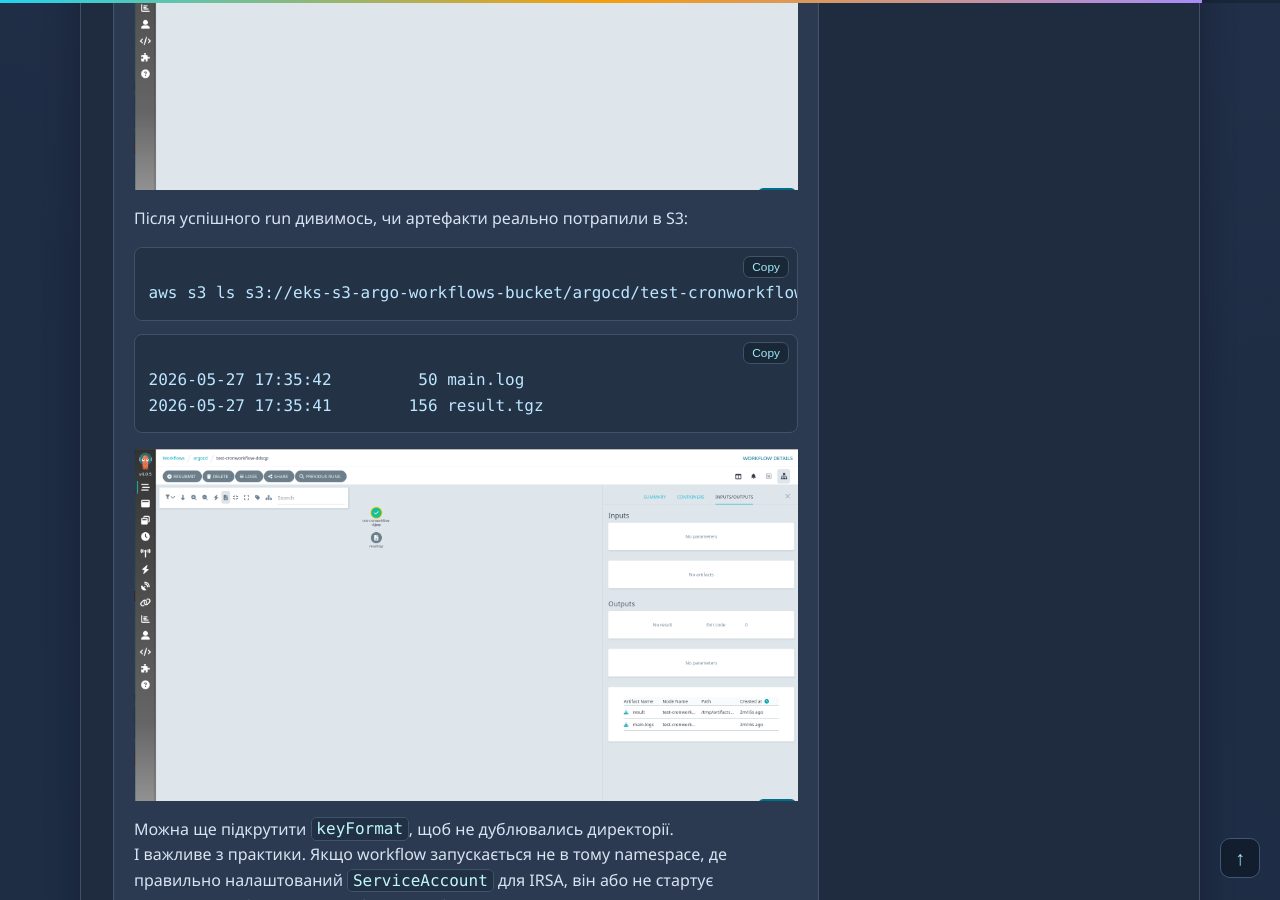
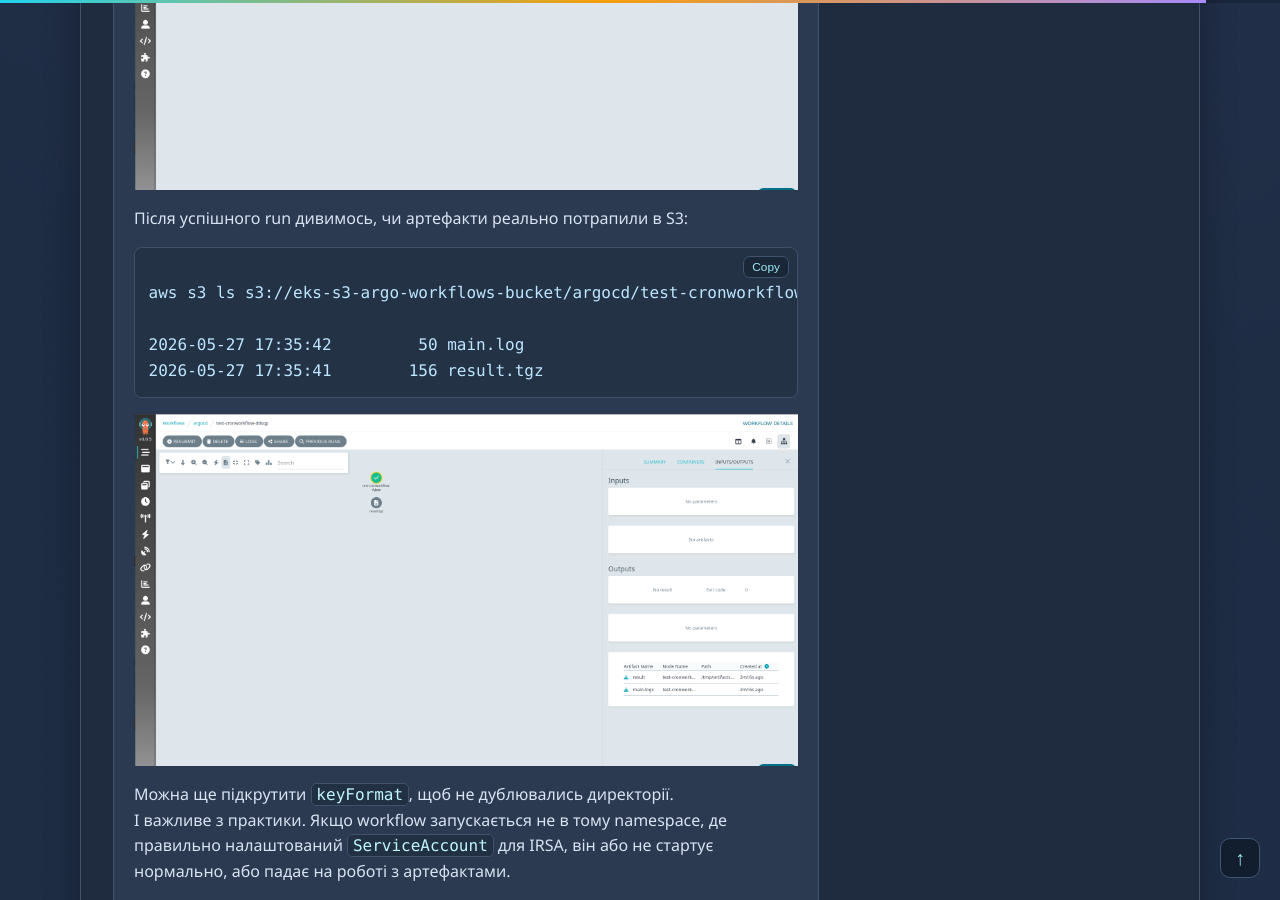
Before and after one commit to paparoot-devops/paparoot, a Jekyll site: the page built from _posts/2026-05-26-argo-workflows-v-eks.md, in a window 1280 px wide and 900 px high, scrolled down 12163 px. Built offline with Jekyll 4.4.1, drawn with Linux system fonts in a browser that asks for light colours.

Commit message:
add new post

````diff
--- a/_posts/2026-05-26-argo-workflows-v-eks.md
+++ b/_posts/2026-05-26-argo-workflows-v-eks.md
@@ -309,7 +309,9 @@ helm upgrade --install argo-workflows argo/argo-workflows \
 
 Далі заходимо по домену з Ingress (DNS, сподіваюсь, уже прописаний), логінимось через LDAP і отримуємо веб-інтерфейс.
 
-<img src="{{ '/assets/img/posts/argo-workflows-v-eks/argo-workflows-ui-login.png' | relative_url }}" alt="Argo Workflows UI" style="max-width: 920px; width: 100%; height: auto; display: block; margin: 12px auto;">
+<a href="{{ '/assets/img/posts/argo-workflows-v-eks/argo-workflows-ui-login.png' | relative_url }}" target="_blank" rel="noopener noreferrer">
+  <img src="{{ '/assets/img/posts/argo-workflows-v-eks/argo-workflows-ui-login.png' | relative_url }}" alt="Argo Workflows UI" style="max-width: 920px; width: 100%; height: auto; display: block; margin: 12px auto; cursor: zoom-in;">
+</a>
 
 ## Тестовий CronWorkflow
 
@@ -421,20 +423,22 @@ Events:       <none>
 
 У UI бачимо `CronWorkflow` з іконкою паузи (бо `suspend: true`), відкриваємо його, тиснемо `SUBMIT` і чекаємо run.
 
-<img src="{{ '/assets/img/posts/argo-workflows-v-eks/argo-workflows-ui-cronworkflow.png' | relative_url }}" alt="CronWorkflow in UI" style="max-width: 920px; width: 100%; height: auto; display: block; margin: 12px auto;">
+<a href="{{ '/assets/img/posts/argo-workflows-v-eks/argo-workflows-ui-cronworkflow.png' | relative_url }}" target="_blank" rel="noopener noreferrer">
+  <img src="{{ '/assets/img/posts/argo-workflows-v-eks/argo-workflows-ui-cronworkflow.png' | relative_url }}" alt="CronWorkflow in UI" style="max-width: 920px; width: 100%; height: auto; display: block; margin: 12px auto; cursor: zoom-in;">
+</a>
 
 Після успішного run дивимось, чи артефакти реально потрапили в S3:
 
 ```bash
 aws s3 ls s3://eks-s3-argo-workflows-bucket/argocd/test-cronworkflow-<run-id>/test-cronworkflow-<run-id>/
-```
 
-```text
 2026-05-27 17:35:42         50 main.log
 2026-05-27 17:35:41        156 result.tgz
 ```
 
-<img src="{{ '/assets/img/posts/argo-workflows-v-eks/argo-workflows-s3-artifacts.png' | relative_url }}" alt="S3 artifacts" style="max-width: 920px; width: 100%; height: auto; display: block; margin: 12px auto;">
+<a href="{{ '/assets/img/posts/argo-workflows-v-eks/argo-workflows-s3-artifacts.png' | relative_url }}" target="_blank" rel="noopener noreferrer">
+  <img src="{{ '/assets/img/posts/argo-workflows-v-eks/argo-workflows-s3-artifacts.png' | relative_url }}" alt="S3 artifacts" style="max-width: 920px; width: 100%; height: auto; display: block; margin: 12px auto; cursor: zoom-in;">
+</a>
 
 Можна ще підкрутити `keyFormat`, щоб не дублювались директорії.
 І важливе з практики. Якщо workflow запускається не в тому namespace, де правильно налаштований `ServiceAccount` для IRSA, він або не стартує нормально, або падає на роботі з артефактами.
````
